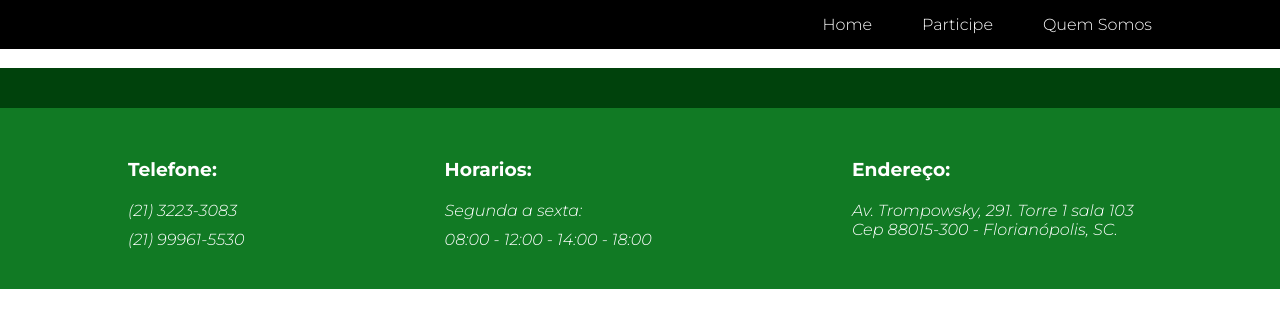
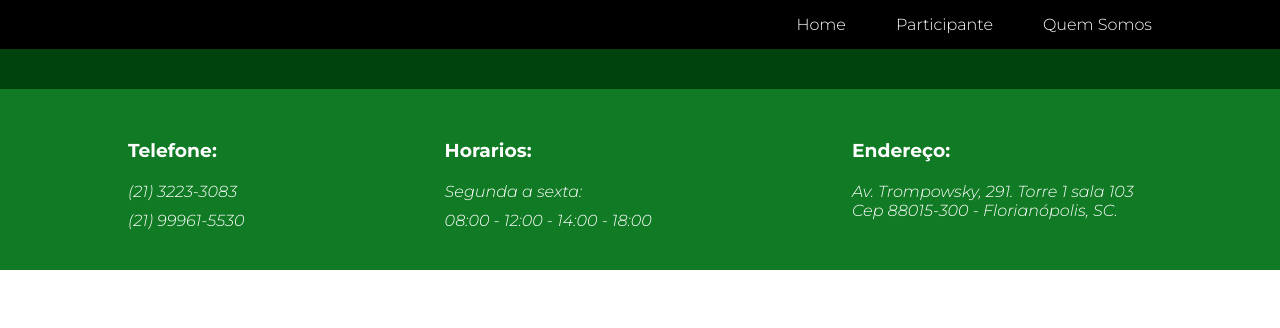
Before and after one commit to eduardouglas99/proj-educatodos, a plain HTML site: page participante.html in a window 1280 px wide. Drawn offline with Linux system fonts and the light colour scheme.

Commit message:
alert - modal

```diff
--- a/assets/js/style.js
+++ b/assets/js/style.js
@@ -23,7 +23,7 @@ $(function(){
 	$('[name="datanasc"]').mask("00/00/0000");
 
 	$( ".form-modal" ).submit(function( event ) {
- 		alert( "Formulario preenchido com sucesso, muito obrigado" );
+ 		alert( "Formulario preenchido com sucesso, muito obrigado!" );
   		event.preventDefault();
   		location.reload();
 	});
--- a/participe.html
+++ b/participante.html
@@ -16,8 +16,8 @@
 				<a href="index.html">
 					<li>Home</li>
 				</a>
-				<a href="participe.html">
-					<li>Participe</li>
+				<a href="participante.html">
+					<li>Participante</li>
 				</a>
 				<a href="index.html #quem-somos">
 					<li>Quem Somos</li>
@@ -32,8 +32,8 @@
 				<a href="index.html">
 					<li>Home</li>
 				</a>
-				<a href="participe.html">
-					<li>Participe</li>
+				<a href="participante.html">
+					<li>Participante</li>
 				</a>
 				<a href="#quem-somos" goto="contato">
 					<li>Quem Somos</li>
@@ -42,50 +42,7 @@
 		</div>
 	</div>
 
-<!-- <section class="formulario">
-	<div class="container">
-		<form>
-			<h2>Cadastre-se</h2>
-			<div class="form-gp flex">
-				<div class="w50">
-					<label>Nome</label>
-					<input type="text" name="nome">
-				</div>
-				<div class="w50">
-					<label>CPF</label>
-					<input type="text" name="nome">
-				</div>
-			</div>
-			<div class="form-gp flex">
-				<div class="w50">
-					<label>Celular</label>
-					<input type="text" name="nome">
-				</div>
-				<div class="w50">
-					<label>Email</label>
-					<input type="text" name="nome">
-				</div>
-			</div>
-			<div class="form-gp flex">
-				<div class="w50">
-					<label>CEP</label>
-					<input type="text" name="nome">
-				</div>
-				<div class="w50">
-					<label>idade</label>
-					<input type="text" name="nome">
-				</div>
-			</div>
-		</form>
-	</div>
-</section> -->
-<a href="#abrirModal">Open Modal</a>
 
-<div id="abrirModal" class="modal">
-  <h2>Janela Modal</h2>
-  <p>Esta é uma simples janela de modal.</p>
-  <p>Você pode fazer qualquer coisa aqui, página de Login, pop-ups, ou formulários</p>
-</div>
 
 <div class="foot-topo"></div>
 <footer>
```
